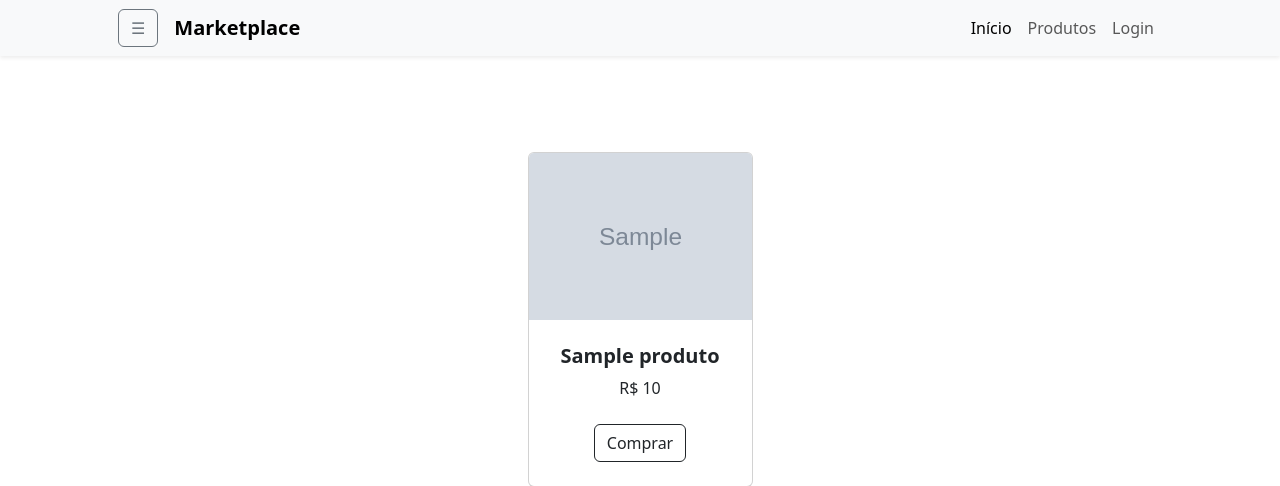
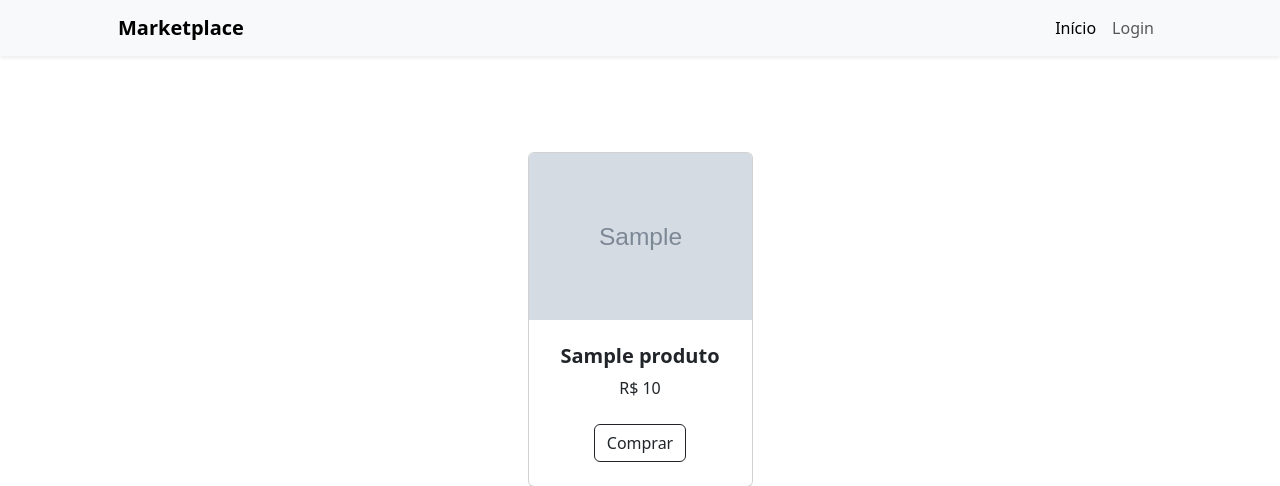
Before and after one commit to DaviLuizCL/backend02, a Flask app: template app/templates/index.html in a window 1280 px wide. Shown: the top 486 px of the page. Run offline with Flask 3, Linux system fonts and the light colour scheme; the template is opened without the code that fills it: most values are stand-ins (such as "Sample title", 1, 10 or a date in 2020); grey boxes marked "Sample" are stand-in pictures; some libraries are stand-ins or nearby versions.

Commit message:
feature: cu

```diff
--- a/app/templates/index.html
+++ b/app/templates/index.html
@@ -12,9 +12,6 @@
 <!-- Navbar com botão de menu lateral -->
 <nav class="navbar navbar-expand-lg navbar-light bg-light shadow-sm">
   <div class="container px-4 px-lg-5">
-    <button class="btn btn-outline-secondary me-3" type="button" data-bs-toggle="offcanvas" data-bs-target="#sidebarMenu" aria-controls="sidebarMenu">
-      ☰
-    </button>
     <a class="navbar-brand fw-bold" href="/">Marketplace</a>
     <button class="navbar-toggler" type="button" data-bs-toggle="collapse" data-bs-target="#navbarContent">
       <span class="navbar-toggler-icon"></span>
@@ -23,9 +20,7 @@
     <div class="collapse navbar-collapse" id="navbarContent">
       <ul class="navbar-nav ms-auto mb-2 mb-lg-0">
         <li class="nav-item"><a class="nav-link active" href="/">Início</a></li>
-        <li class="nav-item"><a class="nav-link" href="/produtos">Produtos</a></li>
         {% if current_user.is_authenticated %}
-          <li class="nav-item"><a class="nav-link" href="#">Carrinho</a></li>
           <li class="nav-item"><a class="nav-link" href="{{ url_for('login.logout') }}">Logout</a></li>
         {% else %}
           <li class="nav-item"><a class="nav-link" href="/register">Login</a></li>
@@ -34,24 +29,6 @@
     </div>
   </div>
 </nav>
-
-<!-- Sidebar lateral com Bootstrap 5 (Offcanvas) -->
-<div class="offcanvas offcanvas-start" tabindex="-1" id="sidebarMenu" aria-labelledby="sidebarMenuLabel">
-  <div class="offcanvas-header">
-    <h5 class="offcanvas-title" id="sidebarMenuLabel">Menu</h5>
-    <button type="button" class="btn-close" data-bs-dismiss="offcanvas"></button>
-  </div>
-  <div class="offcanvas-body">
-    <ul class="nav flex-column">
-      <li class="nav-item"><a class="nav-link" href="/">🏠 Início</a></li>
-      <li class="nav-item"><a class="nav-link" href="/produtos">🛍 Produtos</a></li>
-      {% if current_user.is_authenticated %}
-        <li class="nav-item"><a class="nav-link" href="#">🛒 Carrinho</a></li>
-      {% endif %}
-      <li class="nav-item"><a class="nav-link" href="#">👤 Login</a></li>
-    </ul>
-  </div>
-</div>
 
 <!-- Section: Produtos em destaque -->
 <section class="py-5">
@@ -104,7 +81,12 @@
                 </div>
 
                 <div class="text-center mt-3">
+                  {% if current_user.is_authenticated %}
                   <a href="{{ url_for('carrinho.finalizar') }}" class="btn btn-primary btn-sm">Finalizar Compra</a>
+                  {% endif %}
+                  {% if not current_user.is_authenticated %}
+                  <a href="{{ url_for('register.register') }}" class="btn btn-primary btn-sm">Para efetuar a compra, registre-se!</a>
+                  {% endif %}
                 </div>
               {% else %}
                 <form method="POST" action="{{ url_for('carrinho.adicionar') }}">
```
